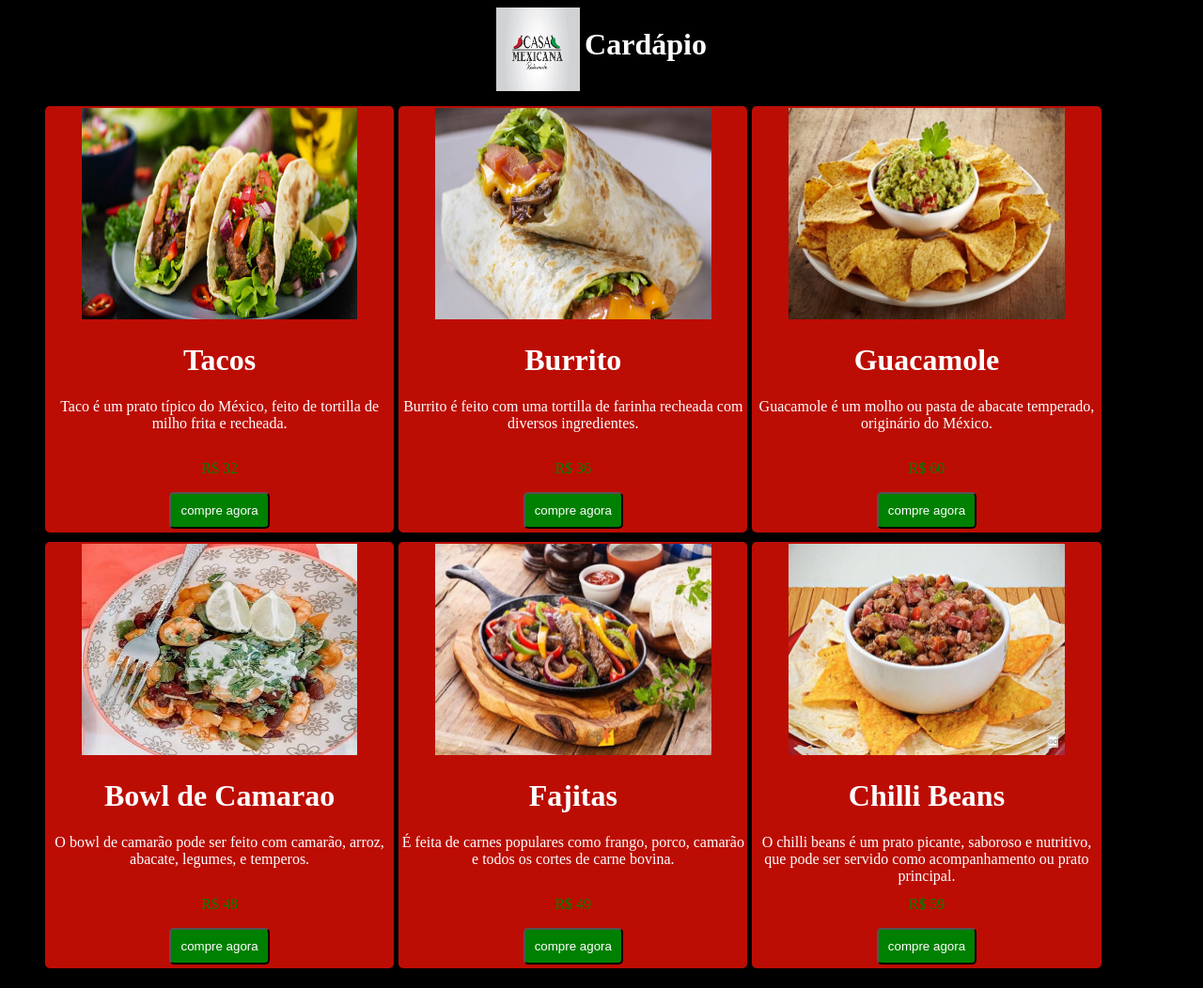
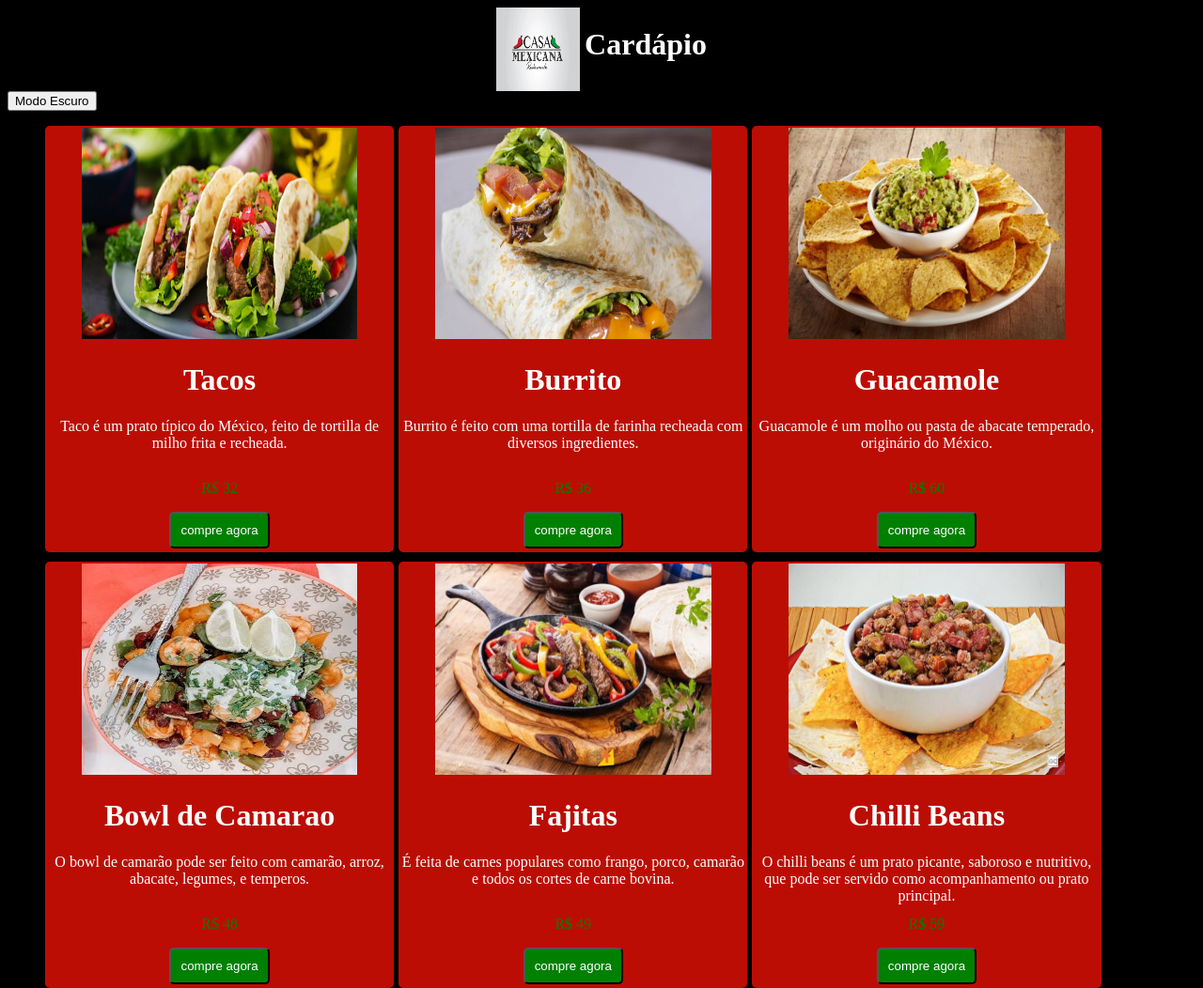
Before and after one commit to Luana13-bit/Projeto-M1-1, a plain HTML site: page index.html in a window 1280 px wide. Shown: the top 1052 px of the page at 94% size. Drawn offline with Linux system fonts and the light colour scheme.

Commit message:
mudanças ao html

```diff
--- a/index.html
+++ b/index.html
@@ -11,6 +11,7 @@
         <img src="logo.png" width="89px" height="89px"/>
         <h1>Cardápio</h1>
     </div>
+    <button onclick="modoEscuro()">Modo Escuro</button>
     <ul id="lista-produtos">
 
     </ul>
```
